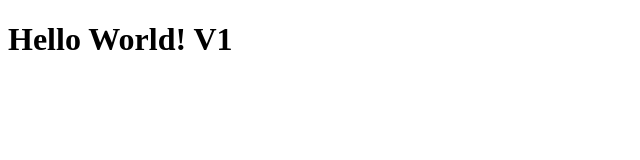
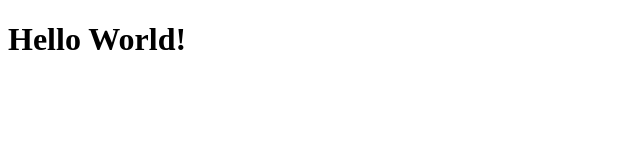
Before and after one commit to Aditi126/speed-test, a plain HTML site: page index.html in a window 1280 px wide. Shown: the full height of the page, 0-640 px from the left. Drawn offline with Linux system fonts and the light colour scheme.

Commit message:
Update index.html

```diff
--- a/index.html
+++ b/index.html
@@ -4,6 +4,6 @@
     <title>Speed Test</title>
 </head>
 <body>
-    <h1>Hello World! V1</h1>
+    <h1>Hello World!</h1>
 </body>
 </html>
```
